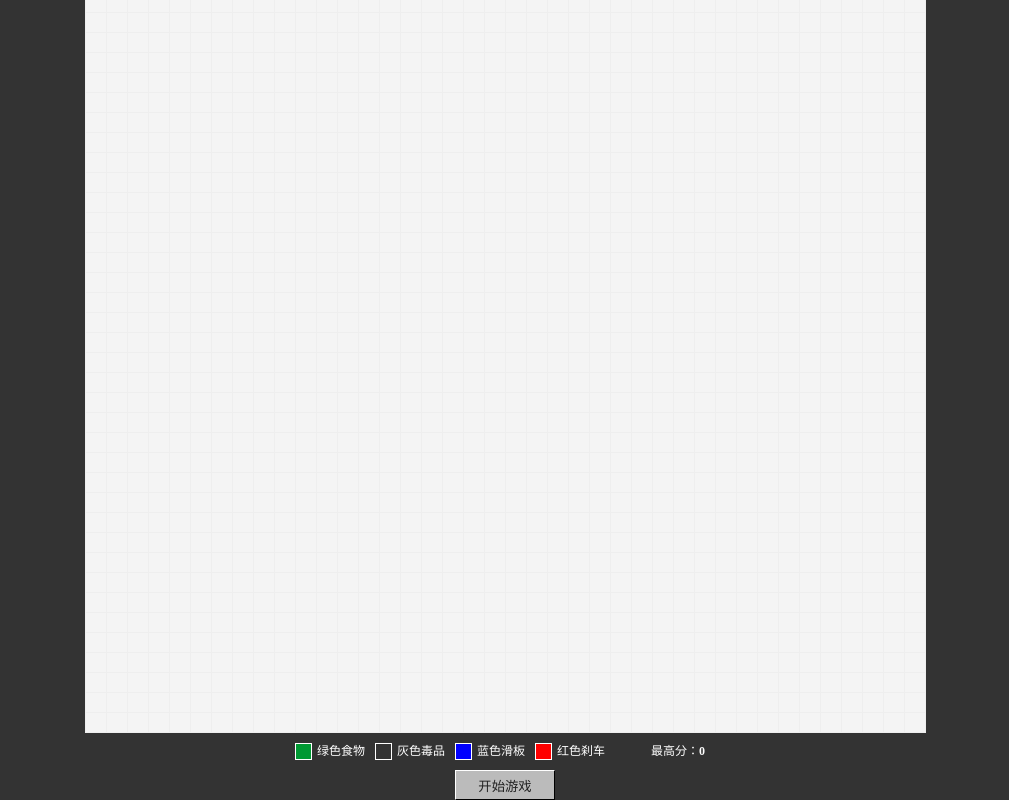
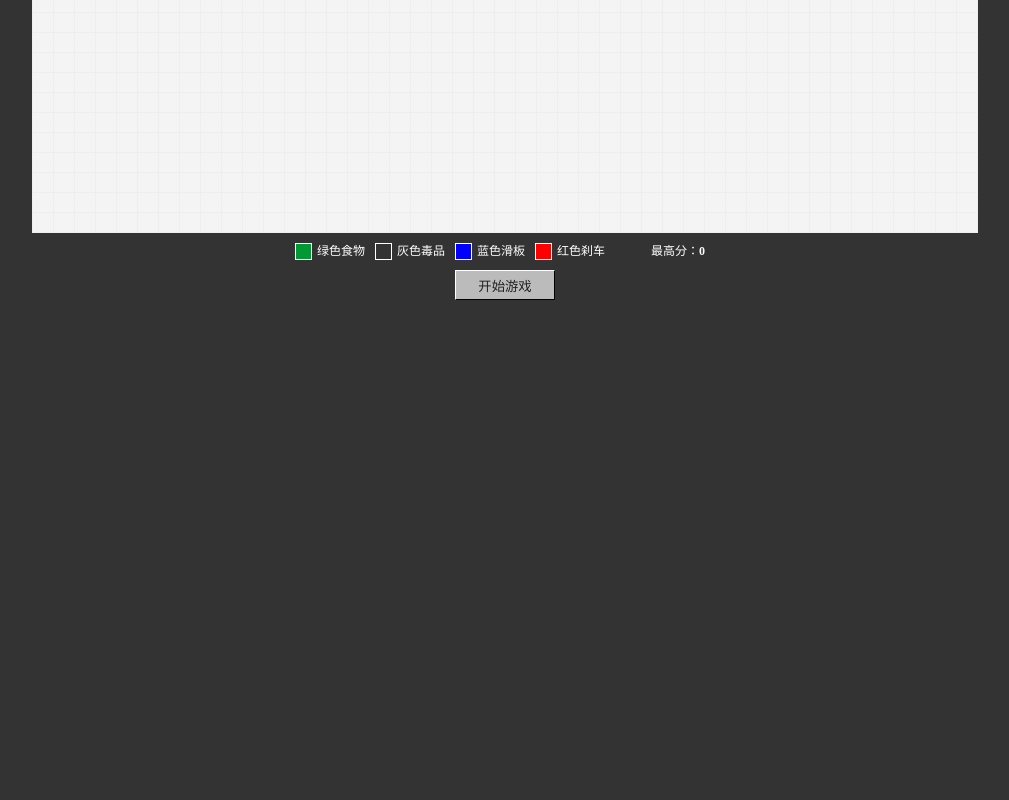
Before and after one commit to chenyuebalabala/chenyuebalabala.github.io, a plain HTML site: page index.html in a window 1280 px wide. Shown: the part 816-1616 px from the top of the page, without its empty margins (135-1144 px from the left). After the commit the page ends 1116 px from the top, so only its background shows below. Drawn offline with nearby package versions, Linux system fonts and the light colour scheme.

Commit message:
Update index.html

```diff
--- a/index.html
+++ b/index.html
@@ -29,8 +29,8 @@ function $tag(str,target) {
 	return target.getElementsByTagName(str);
 }
 // global
-var WIDTH = 40, //网格宽度
-	HEIGHT = 70, //网格高度
+var WIDTH = 45, //网格宽度
+	HEIGHT = 45, //网格高度
 	SAY = ["相当不错","可以啊！","一个字，牛","差不多行了，别把游戏玩爆了"];
 var len = 3, //蛇的长度
 	speed, //爬行速度
```
